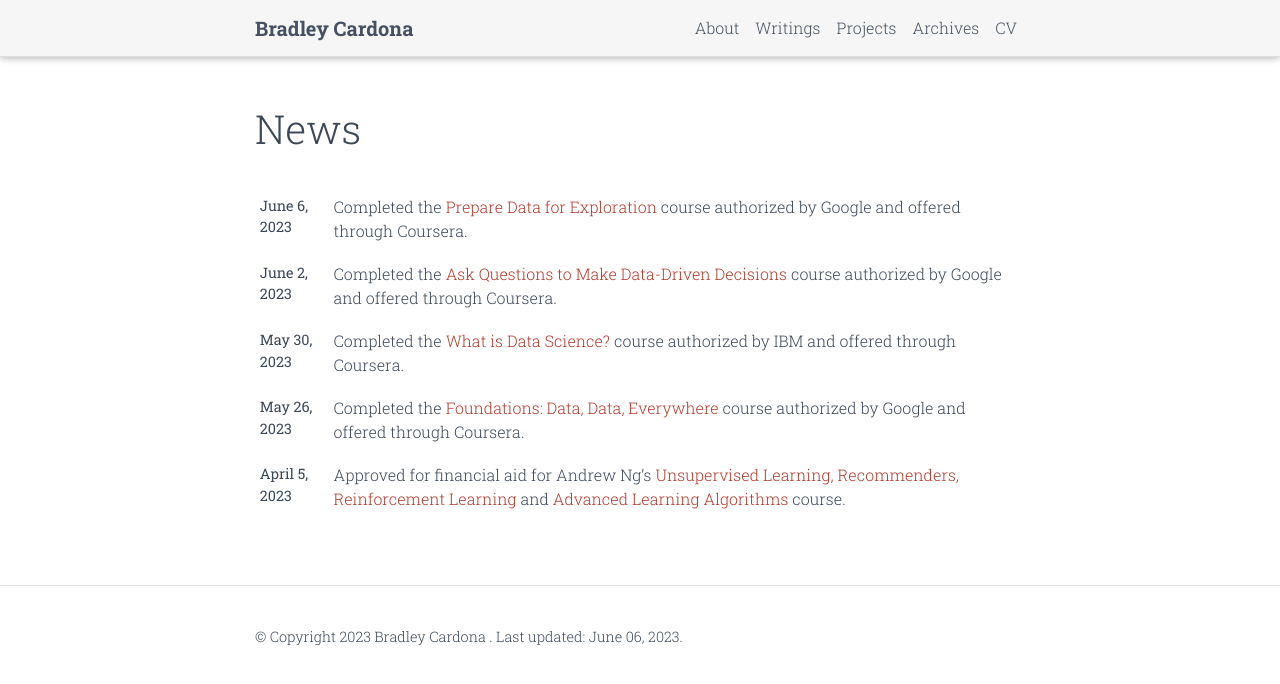
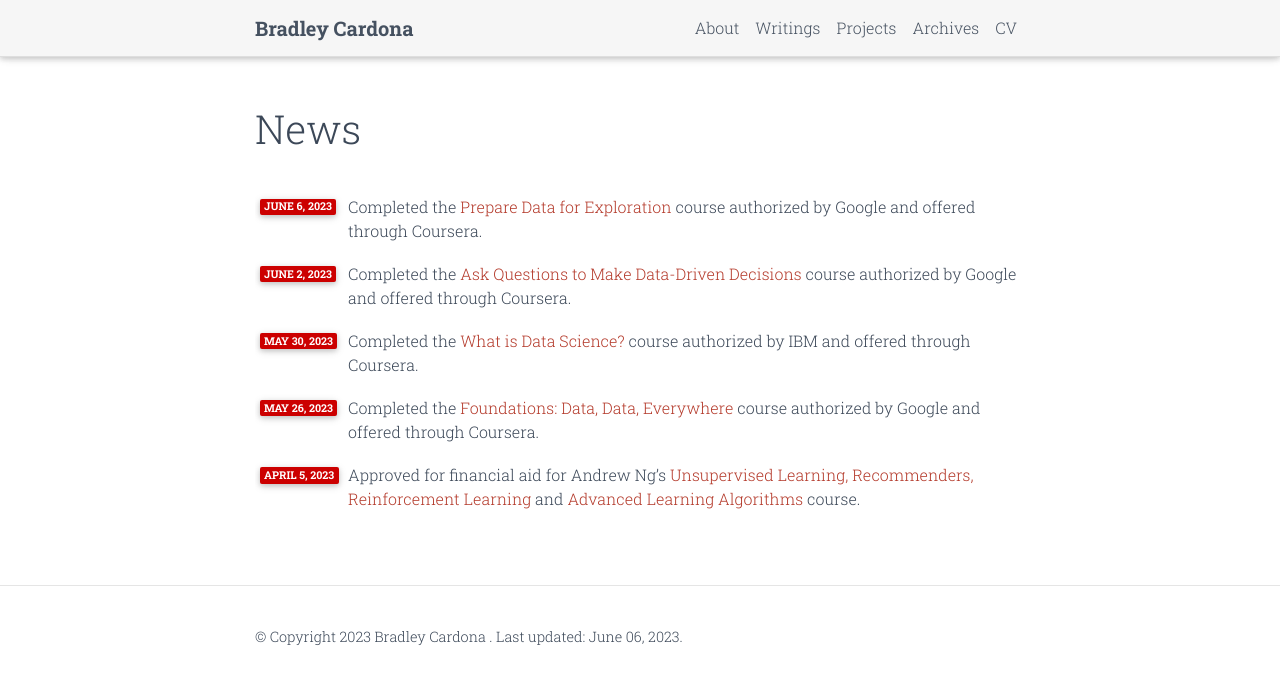
Before and after one commit to BMCARDONA/bmcardona.github.io, a Jekyll site: the page built from news.html, in a window 1280 px wide. Shown: the top 684 px of the page. Built offline with Jekyll 4.4.1, drawn with Linux system fonts in a browser that asks for light colours; comment, search, counter and statistics services are not loaded; a style sheet for code colours, icons or effects is not loaded.

Commit message:
change styling of dates

```diff
--- a/_includes/news.html
+++ b/_includes/news.html
@@ -12,7 +12,12 @@
               {% endif %}
               {% for item in news limit: news_limit %}
                 <tr>
-                  <th scope="row">{{ item.date | date: "%B %-d, %Y" | replace: "\n", "" }}</th>
+                  <!-- <th scope="row">{{ item.date | date: "%B %-d, %Y" | replace: "\n", "" }}</th> -->
+                  <th scope="row">
+                    <span class="badge font-weight-bold danger-color-dark text-uppercase align-middle" style="min-width: 75px;">
+                      {{ item.date | date: "%B %-d, %Y" | replace: "\n", "" }}
+                    </span>
+                  </th>
                   <td>
                     {% if item.inline -%}
                       {{ item.content | remove: '<p>' | remove: '</p>' | emojify }}
```
